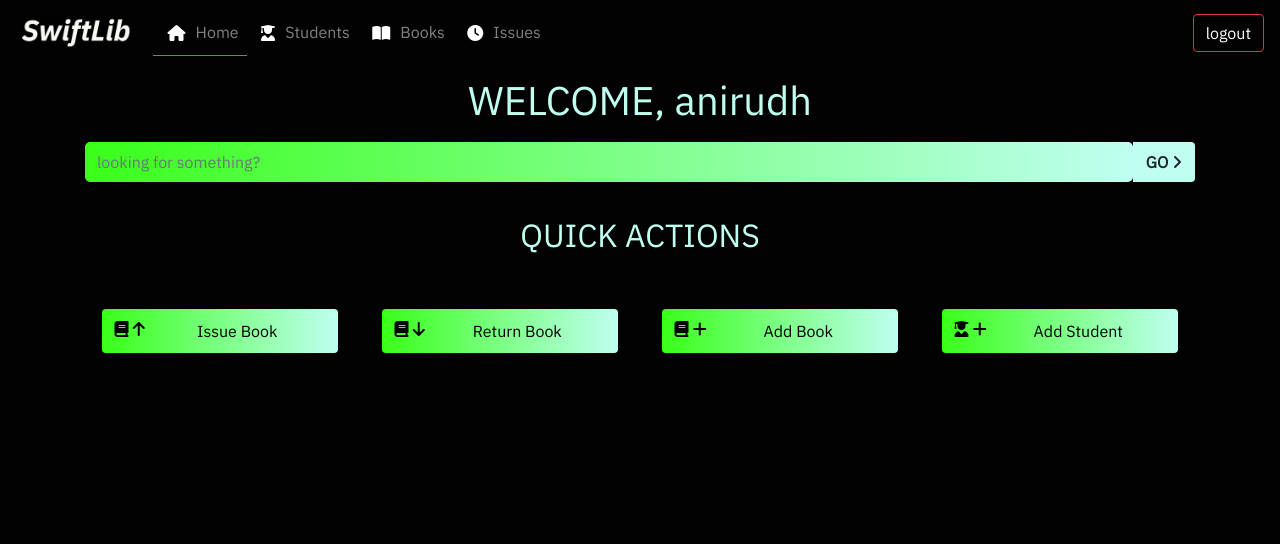
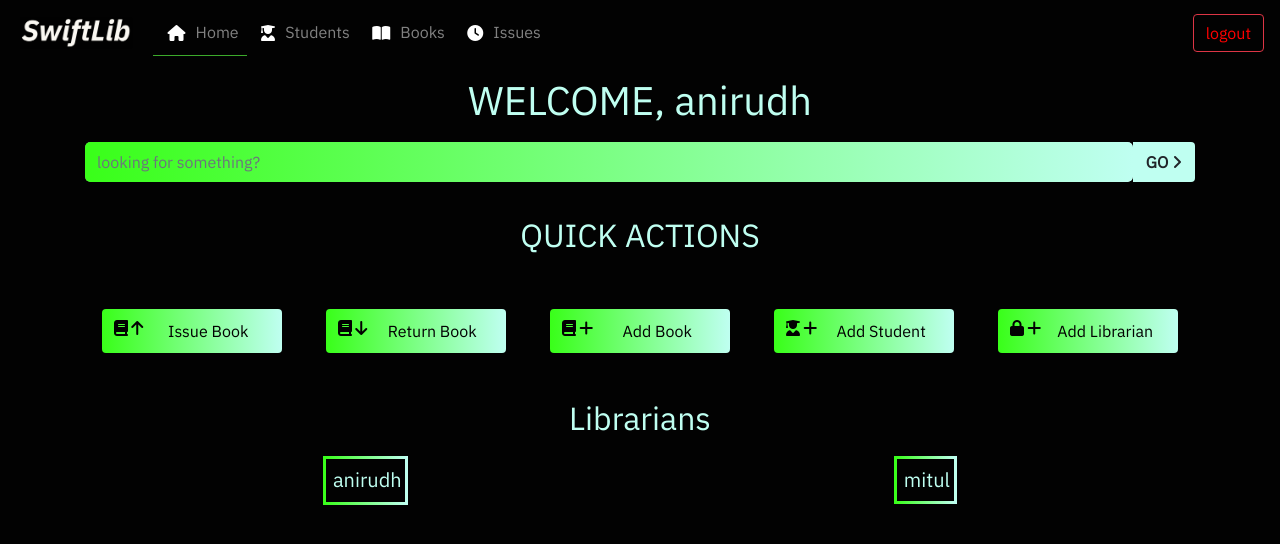
Before and after one commit to anirudhRowjee/swiftlib-django, a Django app: page / in a window 1280 px wide. Shown: the top 544 px of the page. Run offline with Django 3.2, Linux system fonts and the light colour scheme; the first user in the database is signed in; data comes from the database, SQL or seed files in the repository; some libraries are stand-ins or nearby versions.

Commit message:
created add librarian function, fixed logged-in only views

```diff
--- /dev/null
+++ b/swiftlib/home/templates/home/add-user.html
@@ -0,0 +1,25 @@
+{% load static %}
+ <link rel="stylesheet" href="https://stackpath.bootstrapcdn.com/bootstrap/4.3.1/css/bootstrap.min.css" integrity="sha384-ggOyR0iXCbMQv3Xipma34MD+dH/1fQ784/j6cY/iJTQUOhcWr7x9JvoRxT2MZw1T" crossorigin="anonymous">
+ <link href="https://fonts.googleapis.com/css?family=IBM+Plex+Sans&display=swap" rel="stylesheet">
+ <script src="https://kit.fontawesome.com/da8d57c989.js"></script>
+ <link rel="stylesheet" href="{% static 'assets/style.css' %}">
+ <form method='POST' url='#' id='issues-add-form'>
+     {% csrf_token %}
+     <div class='form-group custom-formgroup'>
+         <label class='customlabel' for='username'> Username  </label>
+         <input type='text' class='form-control custom-input' name='username' placeholder='Username'>
+     </div>
+     <div class='form-group custom-formgroup'>
+         <label class='customlabel' for='password1'> Password </label>
+         <input type='password' class='form-control custom-input' name='password1' placeholder='Password'>
+     </div>
+     <div class='form-group custom-formgroup'>
+         <label class='customlabel' for='password2'> Password (again)</label>
+         <input type='password' class='form-control custom-input' name='password2' placeholder='Password (again)'>
+     </div>
+     <button class='btn btn-primary custom-submit-button' action='submit'>Create New Librarian!</button>
+ </form>
+ <script src="https://code.jquery.com/jquery-3.3.1.slim.min.js" integrity="sha384-q8i/X+965DzO0rT7abK41JStQIAqVgRVzpbzo5smXKp4YfRvH+8abtTE1Pi6jizo" crossorigin="anonymous"></script>
+ <script src="https://cdnjs.cloudflare.com/ajax/libs/popper.js/1.14.7/umd/popper.min.js" integrity="sha384-UO2eT0CpHqdSJQ6hJty5KVphtPhzWj9WO1clHTMGa3JDZwrnQq4sF86dIHNDz0W1" crossorigin="anonymous"></script>
+ <script src="https://stackpath.bootstrapcdn.com/bootstrap/4.3.1/js/bootstrap.min.js" integrity="sha384-JjSmVgyd0p3pXB1rRibZUAYoIIy6OrQ6VrjIEaFf/nJGzIxFDsf4x0xIM+B07jRM" crossorigin="anonymous"></script>
+ <script rel='application/javascript' src='{% static 'assets/app.js' %}'></script>
--- a/swiftlib/home/templates/home/home.html
+++ b/swiftlib/home/templates/home/home.html
@@ -5,7 +5,6 @@
 {% endblock %}
 
 {% block activehome %} active-menu-item {% endblock %}
-
 
 {% block content %}
     <div class='container'>
@@ -27,8 +26,9 @@
             <br>
             <div class="row">
                 <div class="col-sm btn-div">
-                <button class='btn qa-button'>
-                    <i class="fas fa-book stdicon qa-button-icon"></i><i class="fas fa-arrow-up stdicon qa-button-icon"></i> Issue Book
+                    <button class='btn qa-button'  onclick="javascript{document.getElementById('#common-info-iframe').src = '{% url 'addbook' %}' };">
+                        <i class="fas fa-book stdicon qa-button-icon"></i><i class="fas fa-arrow-up stdicon qa-button-icon"></i>
+                            Issue Book
                     </button>
                 </div>
                 <div class="col-sm btn-div">
@@ -46,7 +46,43 @@
                         <i class="fas fa-user-graduate stdicon qa-button-icon"></i><i class="fas fa-plus stdicon qa-button-icon"></i> Add Student
                     </button>
                 </div>
+                <div class="col-sm btn-div">
+                    <button class='btn qa-button' data-toggle='modal' data-target='#add-librarian'>
+                        <i class="fa fa-lock stdicon qa-button-icon" aria-hidden="true"></i><i class="fas fa-plus stdicon qa-button-icon"></i> Add Librarian
+                    </button>
+                </div>
+            </div>
+            <br>
+            <h2 class='pageheader-text mx-auto'> Librarians </h2>
+            <div class='row'>
+                <br>
+                {% for lib in libs %}
+                <div class='mx-auto header'>
+                    <div class='std-info-mini row mx-auto container'>
+                        <p class='student-name col-sm my-auto'> {{ lib.username }} </p>
+                    </div>
+                </div>
+                {% endfor %}
+            </div>
+        </div>
+        <!-- modal -->
+        <div class="modal fade" id="add-librarian" tabindex="-1" role="dialog" aria-labelledby="add-librarian" aria-hidden="true">
+            <div class="modal-dialog s-modal" role="document">
+                <div class="modal-content">
+                    <div class="modal-header s-modal-header">
+                        <h5 class="modal-title" id="exampleModalLabel"> Add Librarian</h5>
+                        <button type="button" class="close whiteicon" data-dismiss="modal" aria-label="Close" onclick='window.location.reload();'>
+                            <span aria-hidden="true">&times;</span>
+                        </button>
+                    </div>
+                    <div class="modal-body s-modal-body">
+                        <!-- IFRAME FOR Add Librarian PAGE HERE -->
+                        <iframe class='mx-auto iframe-custom' width='100%' scrolling="no" src="{% url 'add-new-user' %}" style='height:300px;'>
+                        </iframe>
                     </div>
                 </div>
             </div>
+        </div>
+
+    </div>
 {% endblock %}
--- a/swiftlib/home/urls.py
+++ b/swiftlib/home/urls.py
@@ -5,4 +5,6 @@ urlpatterns = [
     path('', views.home, name='home'),
     path('login/', views.app_login, name='login'),
     path('logout/', views.logout_view, name='logout'),
+    path('add_user/', views.create_new_user, name='add-new-user'),
+
 ]
--- a/swiftlib/home/views.py
+++ b/swiftlib/home/views.py
@@ -1,13 +1,28 @@
 from django.shortcuts import render, redirect
 from django.contrib import auth
+from django.contrib.auth.models import User
+from django.contrib.auth.decorators import login_required
+from django.db.utils import IntegrityError
 
 # Create your views here.
 
+def send_success(request, message):
+    context = {
+        'success_message': message
+        }
+    return render(request, 'status.html', context)
+
+def send_failure(request, message):
+    context = {
+        'failure_message': message
+    }
+    return render(request, 'status.html', context)
+
+
+@login_required
 def home(request):
-    if request.method == 'POST':
-        pass
-    else:
-        return render(request, 'home/home.html')
+    librarians = User.objects.all()
+    return render(request, 'home/home.html', {'libs':librarians})
 
 def app_login(request):
     if request.method == 'POST':
@@ -30,9 +45,30 @@ def app_login(request):
     else:
         return render(request, 'home/login.html')
 
+@login_required
 def create_new_user(request):
-    pass
 
+    if request.method == 'POST':
+        data = request.POST
+        username = data['username']
+        password1 = data['password1']
+        password2 = data['password2']
+
+        if password1 == password2:
+            try:
+                user = User.objects.create(username=username, password=password1)
+            except IntegrityError:
+                return send_failure(request, "User Already Exists!")
+
+            message = "Librarian {username} successfully created!".format(username=user.username)
+            return send_success(request, message)
+        else:
+            message = 'Passwords do not match!'
+            return send_failure(request, message)
+    else:
+        return render(request, 'home/add-user.html')
+
+@login_required
 def logout_view(request):
     auth.logout(request)
     return redirect('login')
--- a/swiftlib/issues/templates/issues/issues-add-form.html
+++ b/swiftlib/issues/templates/issues/issues-add-form.html
@@ -18,4 +18,4 @@
 <script src="https://code.jquery.com/jquery-3.3.1.slim.min.js" integrity="sha384-q8i/X+965DzO0rT7abK41JStQIAqVgRVzpbzo5smXKp4YfRvH+8abtTE1Pi6jizo" crossorigin="anonymous"></script>
 <script src="https://cdnjs.cloudflare.com/ajax/libs/popper.js/1.14.7/umd/popper.min.js" integrity="sha384-UO2eT0CpHqdSJQ6hJty5KVphtPhzWj9WO1clHTMGa3JDZwrnQq4sF86dIHNDz0W1" crossorigin="anonymous"></script>
 <script src="https://stackpath.bootstrapcdn.com/bootstrap/4.3.1/js/bootstrap.min.js" integrity="sha384-JjSmVgyd0p3pXB1rRibZUAYoIIy6OrQ6VrjIEaFf/nJGzIxFDsf4x0xIM+B07jRM" crossorigin="anonymous"></script>
-   <script rel='application/javascript' src='{% static 'assets/app.js' %}'></script>
+<script rel='application/javascript' src='{% static 'assets/app.js' %}'></script>
--- a/swiftlib/swiftlib/settings.py
+++ b/swiftlib/swiftlib/settings.py
@@ -127,3 +127,5 @@ STATIC_ROOT = 'static/'
 STATICFILES_DIRS = [
     'swiftlib/static',
 ]
+
+LOGIN_URL = '/login/'
--- a/swiftlib/swiftlib/static/assets/style.css
+++ b/swiftlib/swiftlib/static/assets/style.css
@@ -374,9 +375,24 @@ p {
 
 .error{
     color: red;
-    }
+}
 
 .logout_btn{
+    color: red;
+}
+
+.logout_btn:hover{
     text-decoration: none;
     color: white;
+text-color:white;
 }
+
+.logout_btn a{
+    text-decoration:none;
+    color:white;
+}
+
+.iframe-cust-lg {
+    border: none;
+    height: 400px;
+}
```
Also changed, not shown: other parts of swiftlib/swiftlib/static/assets/style.css (+2 -1 lines), swiftlib/students/views.py (+6 -17 lines), swiftlib/db.sqlite3, 1 other file. Lines whose indentation alone changed are shown as unchanged.
